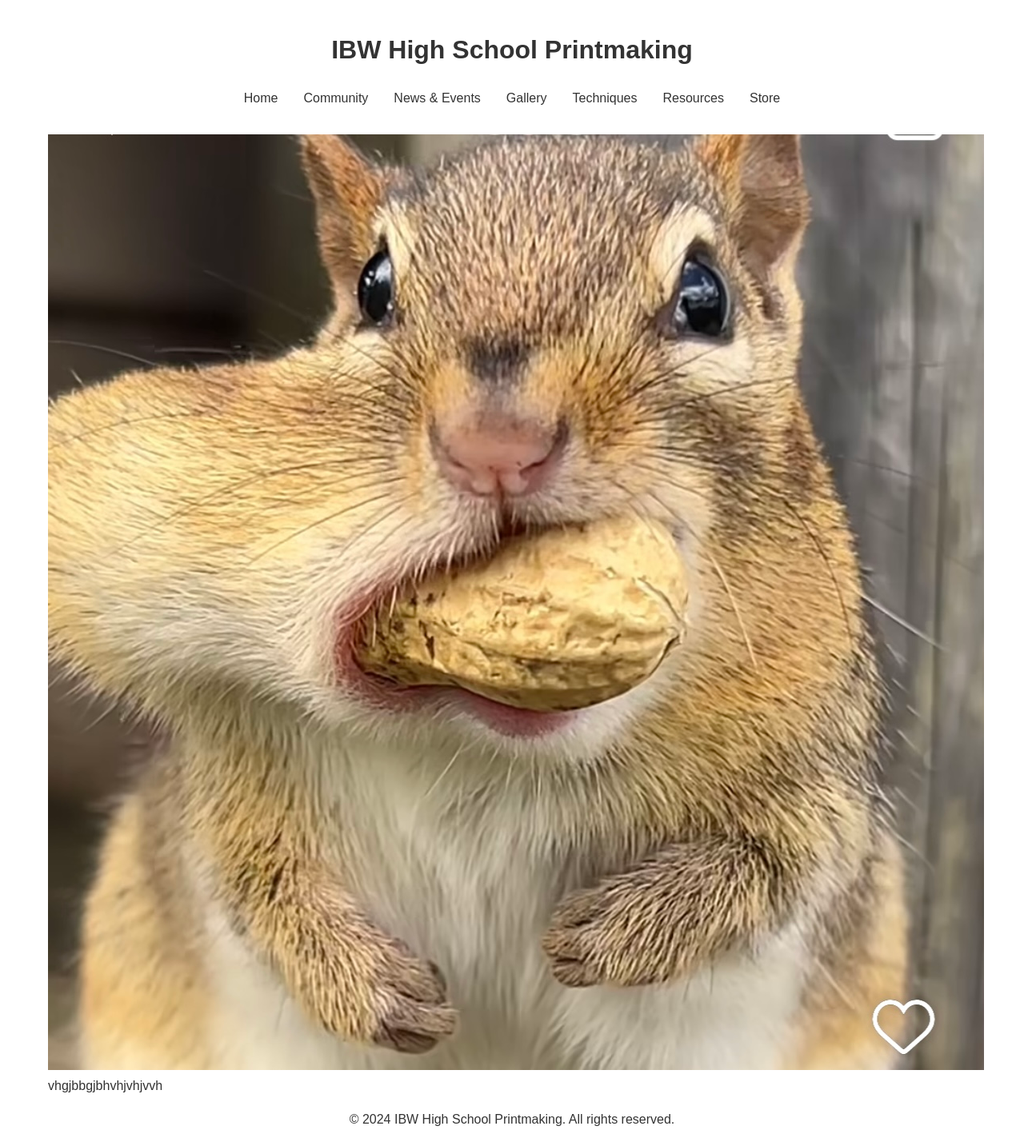
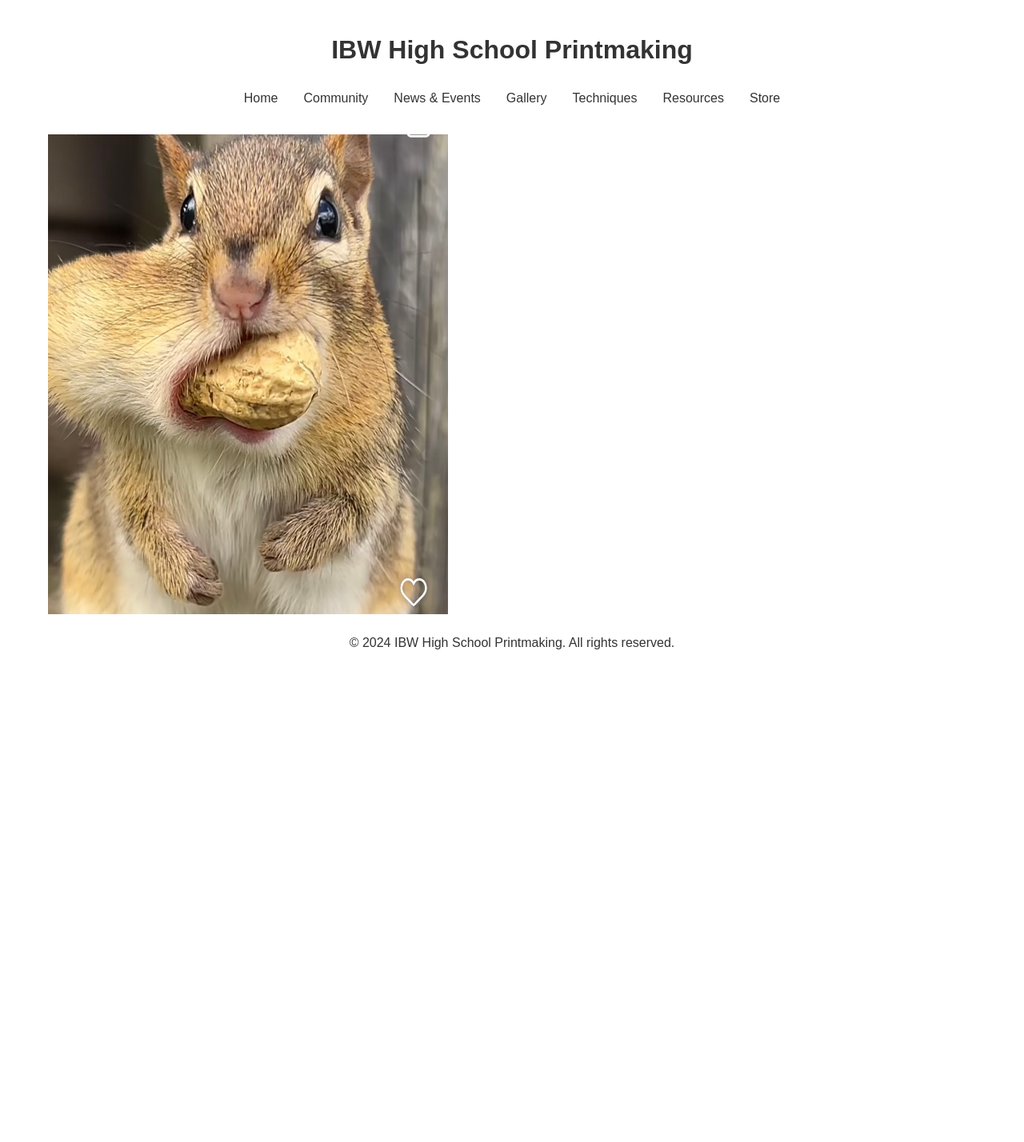
Before and after one commit to IBWPrintmaking/IBWPrintmaking.github.io, a Jekyll site: the page built from techniques.html, in a window 1280 px wide. Shown: the whole page at 80% size. Built offline with Jekyll 4.4.1, drawn with Linux system fonts in a browser that asks for light colours; after the commit the page ends 900 px from its top, so only the background shows below that.

Commit message:
size change?

```diff
--- a/techniques.html
+++ b/techniques.html
@@ -3,5 +3,4 @@ layout: default
 title: Techniques
 ---
 
-<img src="assets/designs/IMG_5797.JPG" alt="alternatetext">
-vhgjbbgjbhvhjvhjvvh
+<img src="assets/designs/IMG_5797.JPG" alt="alternatetext" style="width:500px;height:600px;">
```
